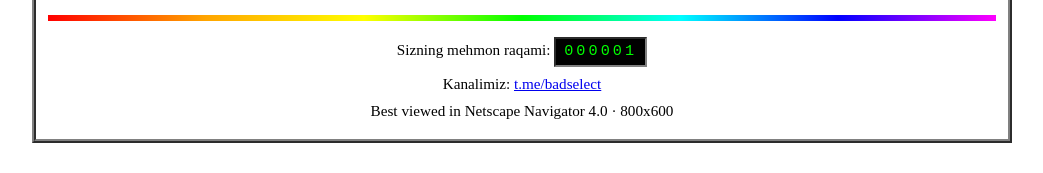
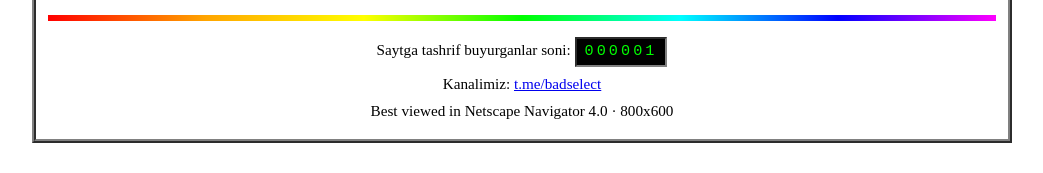
Before and after one commit to yottatube/zaybalnoma, a plain HTML site: page index.html in a window 1280 px wide. Shown: the part 2269-2442 px from the top of the page, without its empty margins (118-1161 px from the left). Drawn offline with Linux system fonts and the light colour scheme.

Commit message:
Update index.html

```diff
--- a/index.html
+++ b/index.html
@@ -80,7 +80,7 @@ dialog .bar{justify-content:flex-end;margin-top:10px}
   <main id="app"></main>
   <hr class="rainbow">
   <footer>
-    <p>Sizning mehmon raqami: <span class="counter" id="ctr">000001</span></p>
+    <p>Saytga tashrif buyurganlar soni: <span class="counter" id="ctr">000001</span></p>
     <p id="flink"></p>
     <p id="ftxt"></p>
   </footer>
```
